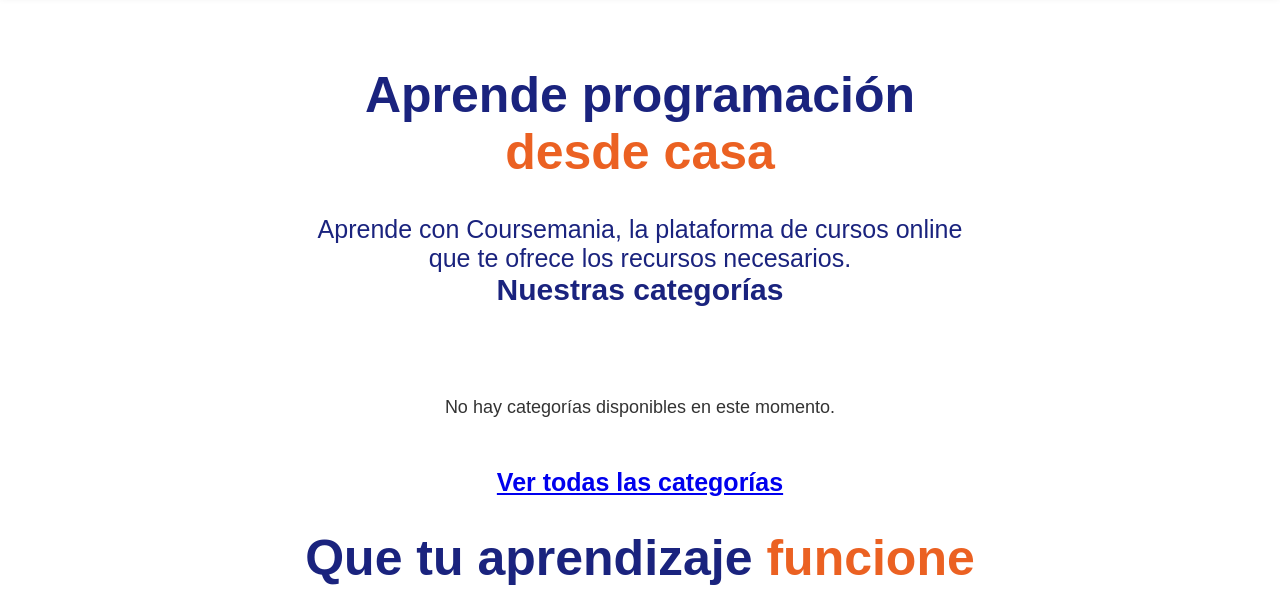
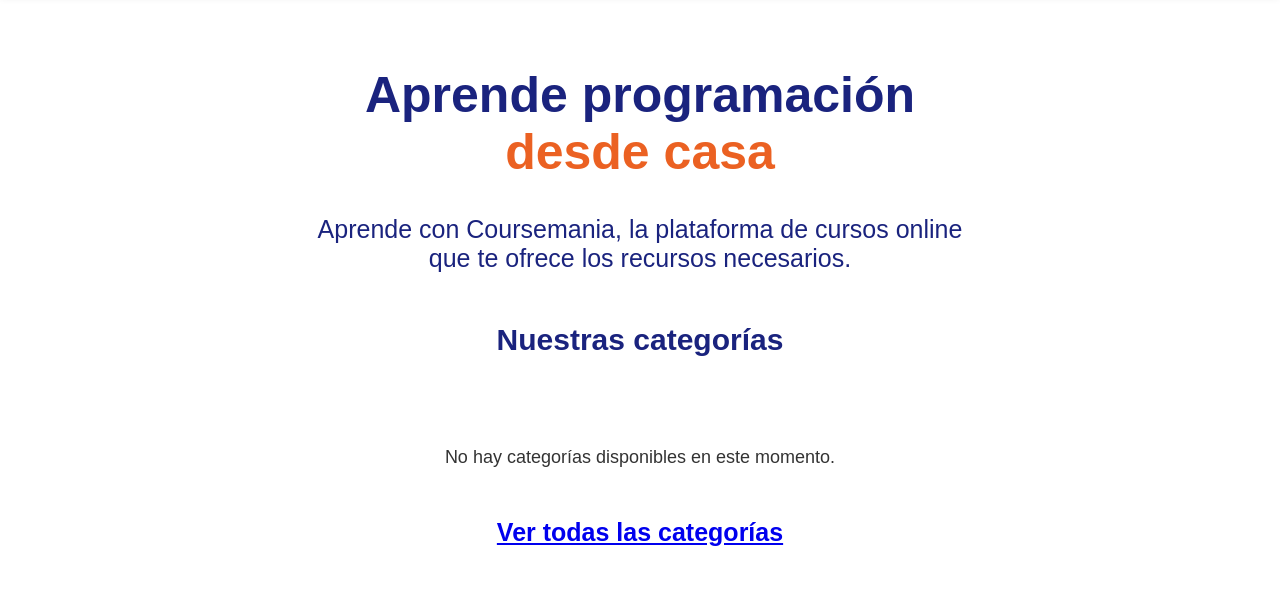
Before and after one commit to notjuanda/ProyectoFinalPlataforma, a website with bundled scripts: page public/index.html in a window 1280 px wide. Shown: the part 117-724 px from the top of the page. Built offline with nearby package versions, Linux system fonts and the light colour scheme; files whose address does not match are found by name; a web font is replaced by a local one.

Commit message:
algunos estilos arreglados

```diff
--- a/public/css/global-styles/categories.css
+++ b/public/css/global-styles/categories.css
@@ -1,4 +1,5 @@
 .categories {
+    padding-top: 50px;
     display: flex;
     flex-direction: column;
     justify-content: center;
@@ -6,6 +7,7 @@
     width: 100%;
     overflow: hidden;
     position: relative;
+    padding-bottom: 30px;
 }
 .categories h2 {
     margin-bottom: 70px;
--- a/public/css/registered/my-courses.css
+++ b/public/css/registered/my-courses.css
@@ -17,6 +17,7 @@
 }
 
 .courses-grid {
+    padding-bottom: 30px;
     display: grid;
     gap: 20px;
     justify-items: center;
```
